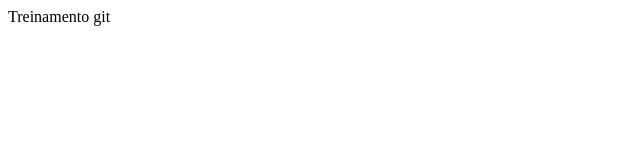
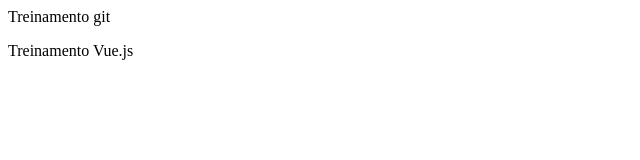
Before and after one commit to wfjneves/projeto-git-curso-alura, a plain HTML site: page index.html in a window 1280 px wide. Shown: the whole page, without its empty margins (0-640 px from the left). Drawn offline with Linux system fonts and the light colour scheme.

Commit message:
Adição do curso de vue.js na página inicial do site

```diff
--- a/index.html
+++ b/index.html
@@ -3,5 +3,6 @@
 </head>
 <body>
  <p> Treinamento git </a>
+ <p> Treinamento Vue.js </a>
 </body>
 </html>
```
